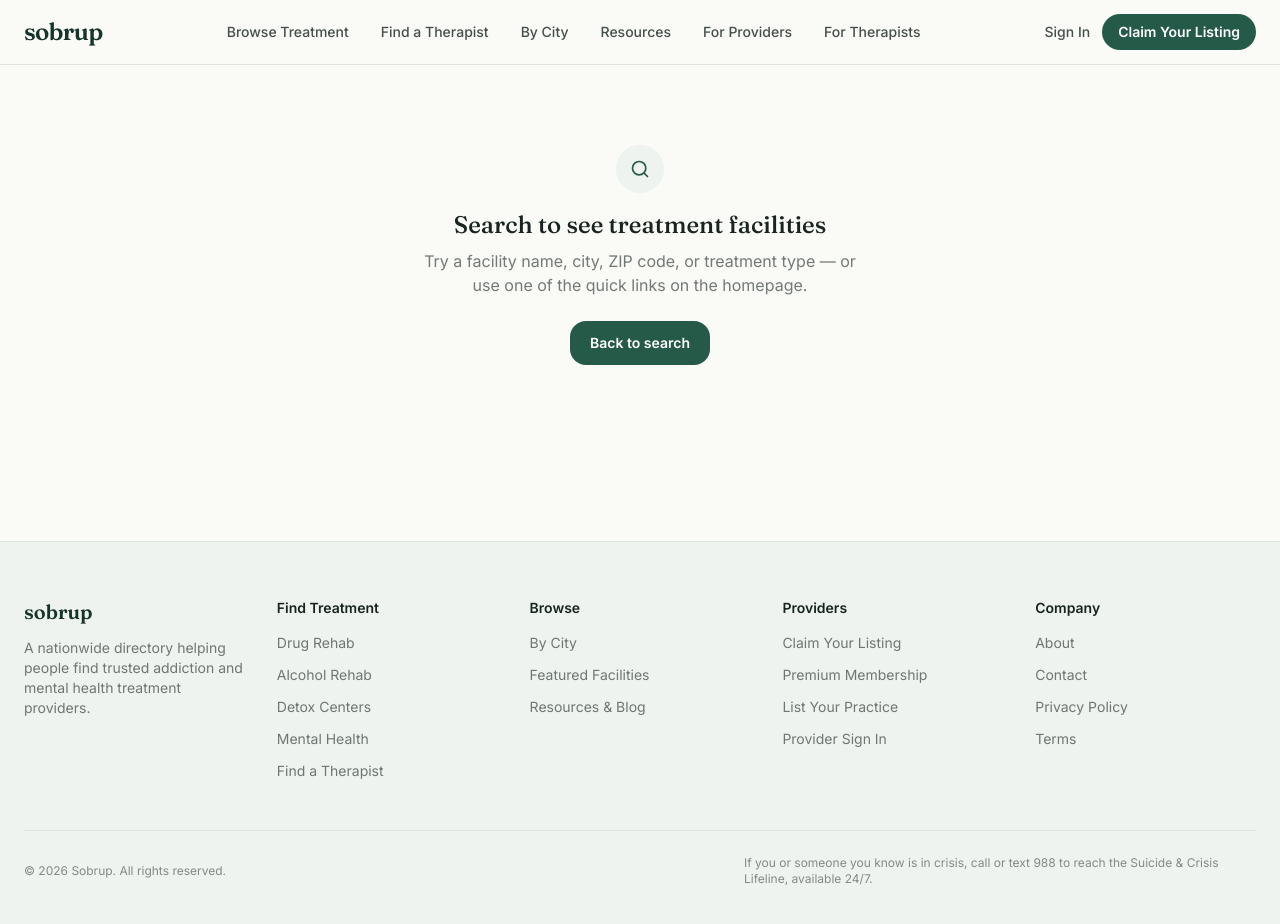
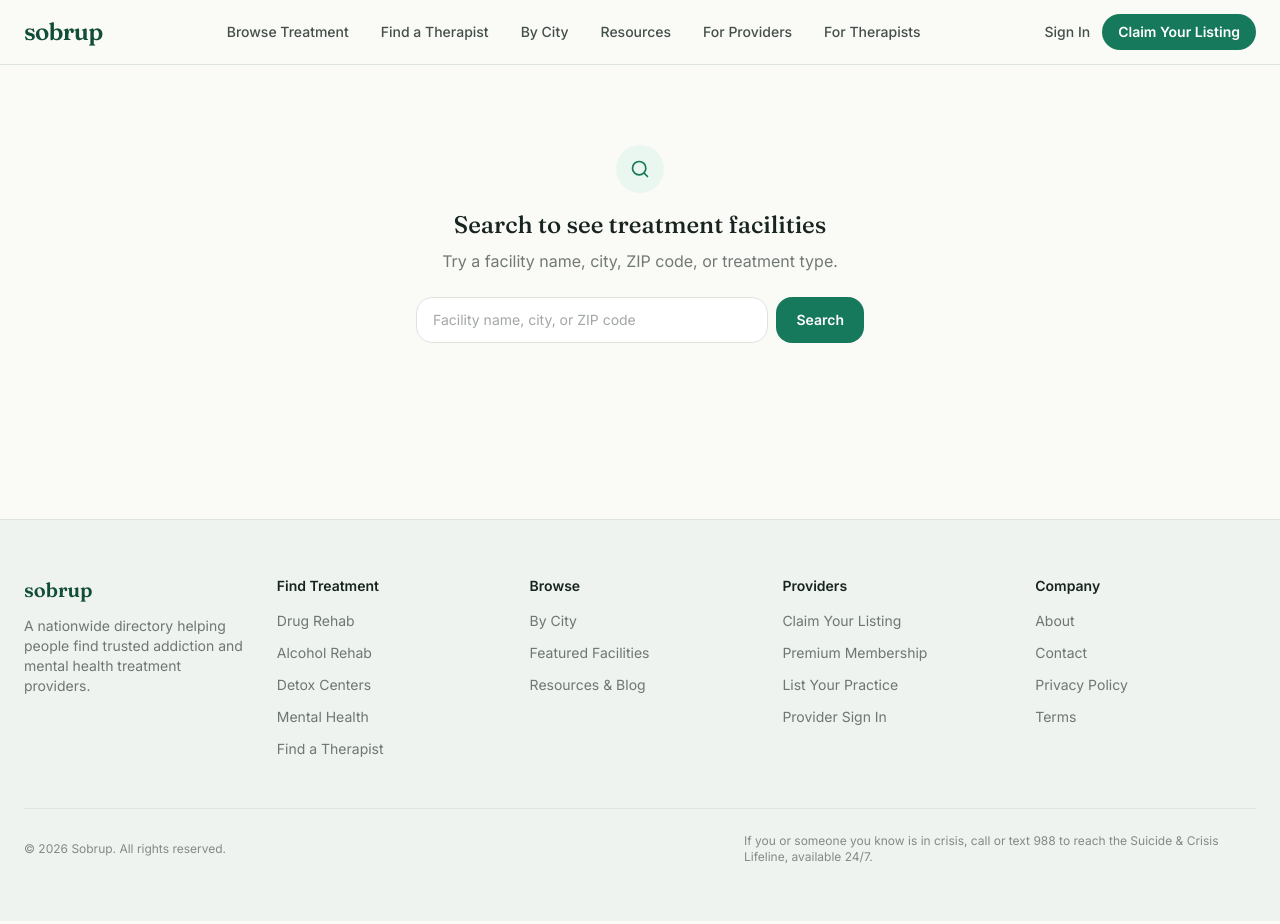
Before and after one commit to sobrup11-design/sobrup, a Next.js app: page /browse in a window 1280 px wide. Shown: the top 924 px of the page. Built offline with nearby package versions, Linux system fonts and the light colour scheme.

Commit message:
Add files via upload

```diff
--- a/app/browse/page.tsx
+++ b/app/browse/page.tsx
@@ -31,15 +31,22 @@ export default async function BrowsePage({
             Search to see treatment facilities
           </h1>
           <p className="text-ink/60 mb-6">
-            Try a facility name, city, ZIP code, or treatment type — or use
-            one of the quick links on the homepage.
+            Try a facility name, city, ZIP code, or treatment type.
           </p>
-          <Link
-            href="/"
-            className="inline-flex rounded-xl bg-pine-600 px-5 py-3 text-sm font-semibold text-white hover:bg-pine-700"
-          >
-            Back to search
-          </Link>
+          <form action="/browse" className="flex gap-2">
+            <input
+              type="text"
+              name="q"
+              placeholder="Facility name, city, or ZIP code"
+              className="flex-1 rounded-xl border border-line bg-white px-4 py-3 text-sm text-ink placeholder:text-ink/40 focus:outline-none focus:border-pine-400"
+            />
+            <button
+              type="submit"
+              className="rounded-xl bg-pine-600 px-5 py-3 text-sm font-semibold text-white hover:bg-pine-700"
+            >
+              Search
+            </button>
+          </form>
         </div>
       </div>
     );
--- a/app/cities/page.tsx
+++ b/app/cities/page.tsx
@@ -28,7 +28,7 @@ export default async function CitiesPage() {
           .map((city) => (
             <Link
               key={city.slug}
-              href={`/browse?q=${encodeURIComponent(city.name)}`}
+              href="/browse"
               className="flex items-center justify-between rounded-xl border border-line bg-white px-4 py-3 text-sm font-medium text-ink hover:border-pine-300 hover:bg-pine-50 transition-colors"
             >
               <span>{city.name}</span>
--- a/app/page.tsx
+++ b/app/page.tsx
@@ -1,24 +1,7 @@
 import Hero from "@/components/Hero";
-import CategoryGrid from "@/components/CategoryGrid";
-import FeaturedFacilities from "@/components/FeaturedFacilities";
-import CityGrid from "@/components/CityGrid";
-import WhySobrup from "@/components/WhySobrup";
-import { getAllFacilities, getFeaturedFacilities, getCitySummaries } from "@/lib/data/facilities";
+import { getAllFacilities } from "@/lib/data/facilities";
 
 export default async function HomePage() {
-  const [all, featured, cities] = await Promise.all([
-    getAllFacilities(),
-    getFeaturedFacilities(),
-    getCitySummaries(),
-  ]);
-
-  return (
-    <>
-      <Hero count={all.length} />
-      <CategoryGrid />
-      <FeaturedFacilities facilities={featured} />
-      <CityGrid cities={cities} />
-      <WhySobrup />
-    </>
-  );
+  const facilities = await getAllFacilities();
+  return <Hero count={facilities.length} />;
 }
--- a/components/CityGrid.tsx
+++ b/components/CityGrid.tsx
@@ -15,7 +15,7 @@ export default function CityGrid({ cities }: { cities: CitySummary[] }) {
         {cities.map((city) => (
           <Link
             key={city.slug}
-            href={`/browse?q=${encodeURIComponent(city.name)}`}
+            href="/browse"
             className="flex items-center justify-between rounded-xl border border-line bg-white px-4 py-3 text-sm font-medium text-ink hover:border-pine-300 hover:bg-pine-50 transition-colors"
           >
             <span>{city.name}</span>
--- a/tailwind.config.ts
+++ b/tailwind.config.ts
@@ -11,22 +11,22 @@ const config: Config = {
         canvas: "#FAFAF7",     // warm paper background
         ink: "#17241F",        // near-black deep pine, primary text
         pine: {
-          50: "#EEF3EF",
-          100: "#D9E5DD",
-          200: "#B3CCBB",
-          300: "#8CB299",
-          400: "#5C9276",
-          500: "#2F6F5A",      // primary brand
-          600: "#255A49",
-          700: "#1D4739",
-          800: "#15352A",
-          900: "#0E241C",
+          50: "#EAF7F0",
+          100: "#CDEEDD",
+          200: "#9EDDC0",
+          300: "#68C69E",
+          400: "#3EAD82",
+          500: "#1E9468",      // primary brand — brighter, fresher green
+          600: "#17795B",
+          700: "#146143",
+          800: "#124D37",      // hero background — lighter/friendlier than before
+          900: "#0F3A2A",
         },
         gold: {
-          100: "#F6E9CC",
-          300: "#E8C787",
-          500: "#C99A3D",      // accent, used sparingly (CTAs, badges)
-          600: "#A87C2A",
+          100: "#FFF0CC",
+          300: "#FFD980",
+          500: "#F5B942",      // accent — warmer, more golden-yellow
+          600: "#DB9F27",
         },
         mist: "#EFF3EF",       // soft card background
         line: "#DEE5DE",       // hairline borders
```
